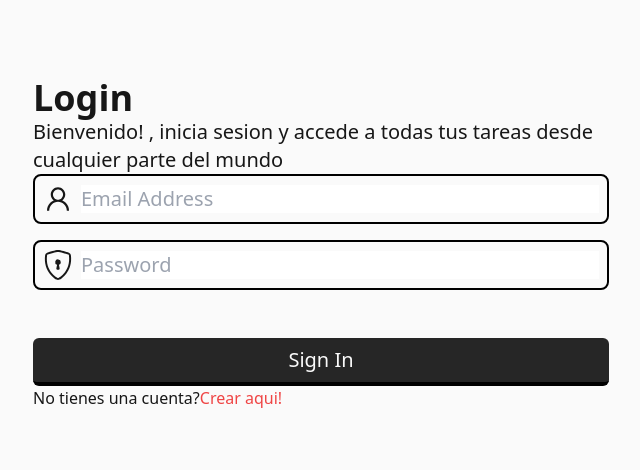
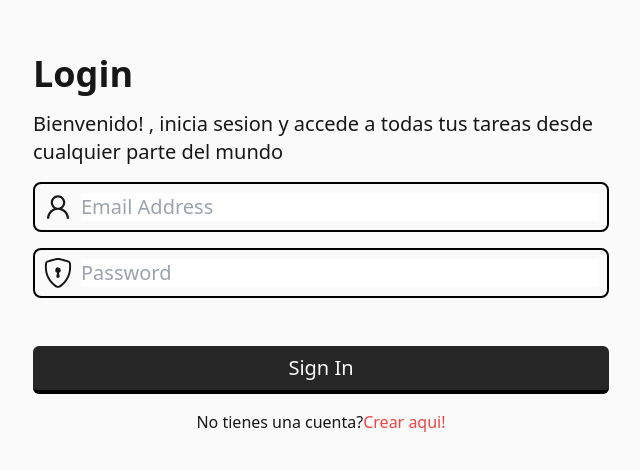
Before and after one commit to Numonu/neotask, a Next.js app: page /login in a window 1280 px wide. Shown: the part 156-626 px from the top of the page, without its empty margins (319-959 px from the left). Built offline with nearby package versions, Linux system fonts and the light colour scheme.

Commit message:
he posicionado con flex los elementos del componente LoginLayout

```diff
--- a/src/components/organisms/LoginLayout.jsx
+++ b/src/components/organisms/LoginLayout.jsx
@@ -5,7 +5,7 @@ import LoginForm from "../molecules/LoginForm";
 export default function LoginLayout() {
 	return (
 		<>
-			<div>
+			<div className="flex flex-col gap-4">
 				<Title>Login</Title>
 				<p className="text-xl">
 					Bienvenido! , inicia sesion y accede a todas tus tareas
```
